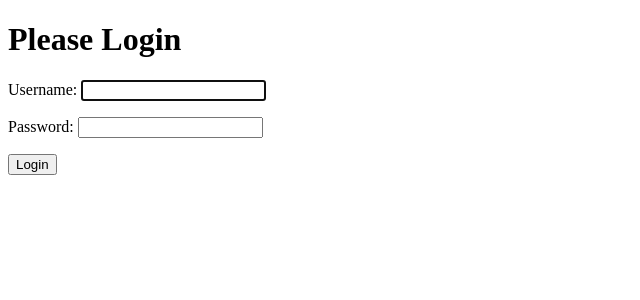
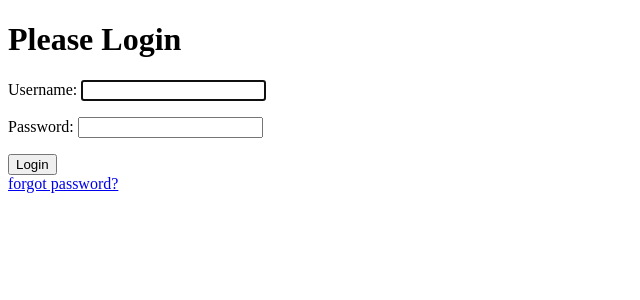
Before and after one commit to tiy-lv-python-2015-06/Restaurant, a Django app: page /login/ in a window 1280 px wide. Shown: the top 300 px of the page, without its empty margins (0-640 px from the left). Run offline with Django 3.2, Linux system fonts and the light colour scheme; some libraries are stand-ins or nearby versions.

Commit message:
updated login html

```diff
--- a/ironeats/templates/registration/login.html
+++ b/ironeats/templates/registration/login.html
@@ -6,11 +6,15 @@
 </head>
         <h1>Please Login</h1>
 <body>
+
     <form method="post" action="{% url 'login' %}">
     {% csrf_token %}
     <input type="hidden" name="next" value="{{ next }}">
     {{ form.as_p }}
     <input type="submit" value="Login">
     </form>
+
+
+    <a href="{% url 'password_reset' %}">forgot password?</a>
 </body>
 </html>
```
